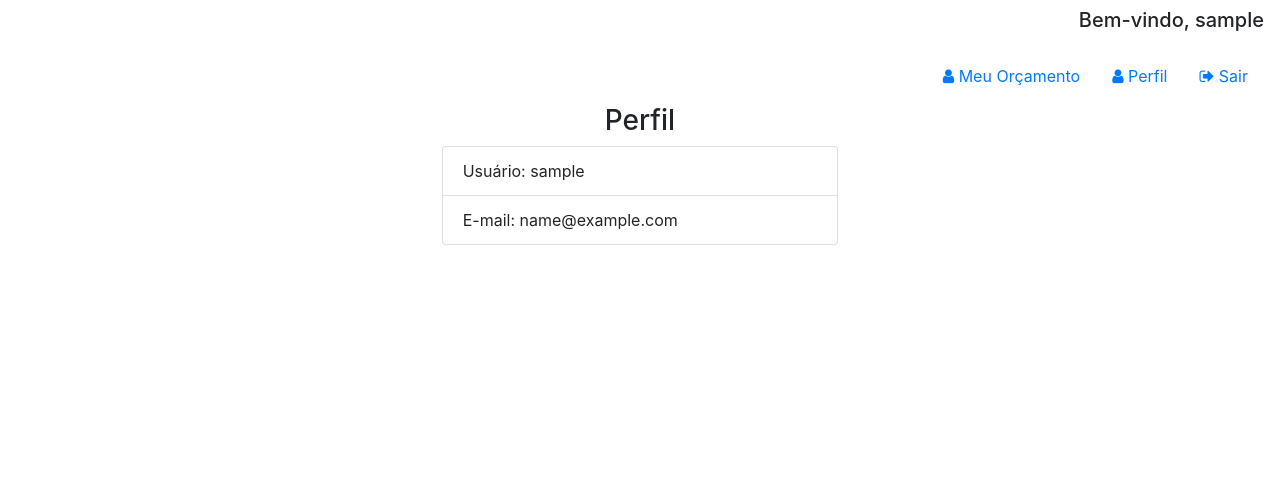
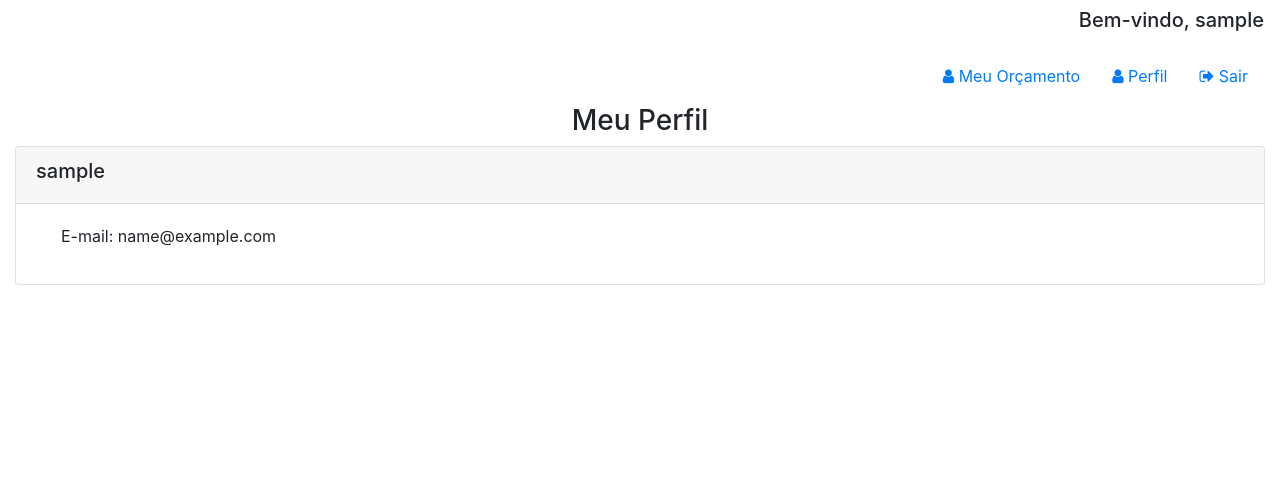
Before and after one commit to faelpf1/PP, a Django app: page /perfil/ in a window 1280 px wide. Shown: the top 484 px of the page. Run offline with Django 4.2, Linux system fonts and the light colour scheme; the visitor is signed in with stand-in values (Sample User, id 1); data comes from the database, SQL or seed files in the repository; some libraries are stand-ins or nearby versions.

Commit message:
arrumando htmls

```diff
--- a/meu_orcamento/meuOrcamento/templates/Orcamento/editarOrcamento.html
+++ b/meu_orcamento/meuOrcamento/templates/Orcamento/editarOrcamento.html
@@ -12,7 +12,7 @@
             <form class="col-md-6 col-lg-6 offset-md-3 offset-lg-3" method="POST" action="">
                 <div class="row">
                     {% csrf_token %}
-                    {{ form.as_p }}
+                    {{ form }}
                 </div>
                 <div>
                     <a href="{{link_href}}" style="display: block; text-align: center; margin-bottom: 20px;">{{link_text}}</a>
--- a/meu_orcamento/meuOrcamento/templates/Perfil/perfil.html
+++ b/meu_orcamento/meuOrcamento/templates/Perfil/perfil.html
@@ -6,13 +6,19 @@
 {% block content %}
 <div id="content">
     <div class="container-fluid">
-        <div class="row">
-            <div class="col-md-4 col-lg-4 offset-md-4 offset-lg-4" id="profile-area">
-                <h3 class="text-center">{{title}}</h3>
-                <ul class="list-group">
-                    <li class="list-group-item">Usuário: {{user.username | default:"Sem usuário"}}</li>
-                    <li class="list-group-item">E-mail: {{user.email | default:"Sem e-mail"}}</li>
-                </ul>
+        <h3 class="text-center"> Meu Perfil </h3>
+        <div class="card">
+            <div class="card-header">
+                <h5>{{user.username | default:"Sem usuário"}}</h5>
+            </div>
+            <div class="card-body">
+                <div class="row">
+                    <ul>E-mail: {{user.email | default:"Sem e-mail"}}</ul>
+                    {% comment %}
+                    <a href={% url 'editarOrcamento' orcamento.id %} class="btn btn-primary btn-card">Editar</a>
+                    <a href={% url 'excluirOrcamento' orcamento.id %} class="btn btn-primary btn-card">Deletar</a>
+                    {% endcomment %}
+                </div>
             </div>
         </div>
     </div>
```
Also changed, not shown: meu_orcamento/meuOrcamento/templates/Orcamento/excluirOrcamento copy.html (added, +27 -0 lines), meu_orcamento/meuOrcamento/templates/Orcamento/excluirOrcamento.html (+20 -12 lines).
